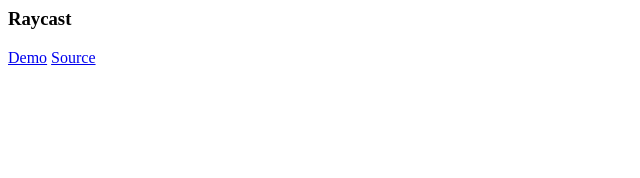
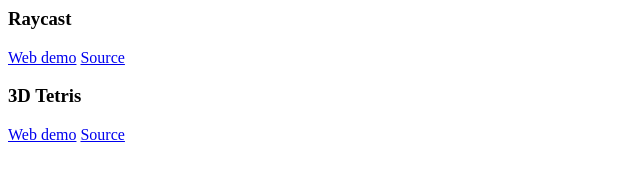
Before and after one commit to longwatermelon/longwatermelon.github.io, a plain HTML site: page index.html in a window 1280 px wide. Shown: the whole page, without its empty margins (0-640 px from the left). Drawn offline with Linux system fonts and the light colour scheme.

Commit message:
Update index.html

```diff
--- a/index.html
+++ b/index.html
@@ -1,7 +1,11 @@
 <html>
     <head>
         <h3>Raycast</h3>
-        <a href="https://longwatermelon.github.io/raycast-web">Demo</a>
+        <a href="https://longwatermelon.github.io/raycast-web">Web demo</a>
         <a href="https://github.com/longwatermelon/raycast">Source</a>
+
+        <h3>3D Tetris</h3>
+        <a href="https://longwatermelon.github.io/tetris-web">Web demo</a>
+        <a href="https://github.com/longwatermelon/tetris-3d">Source</a>
     </head>
 </html>
```
